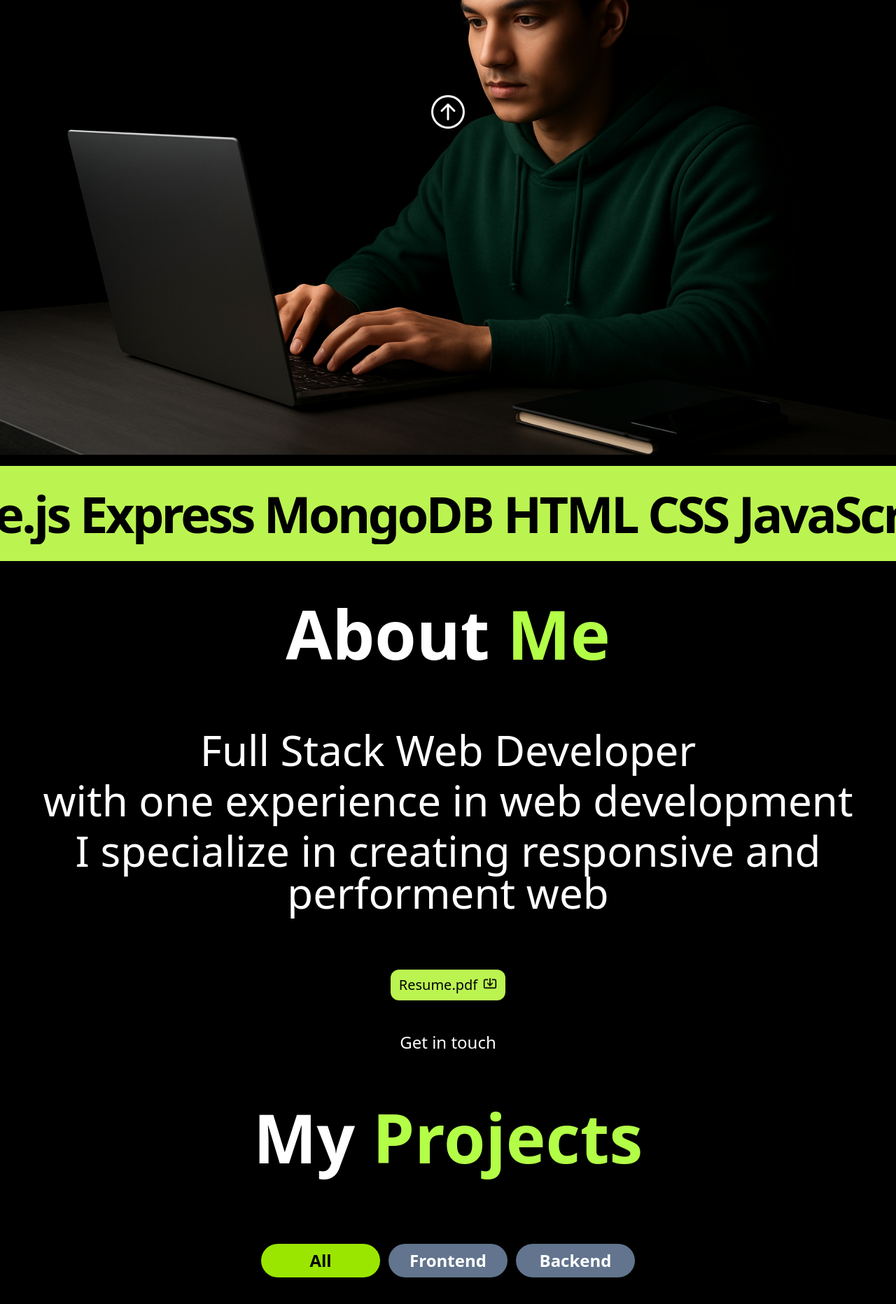
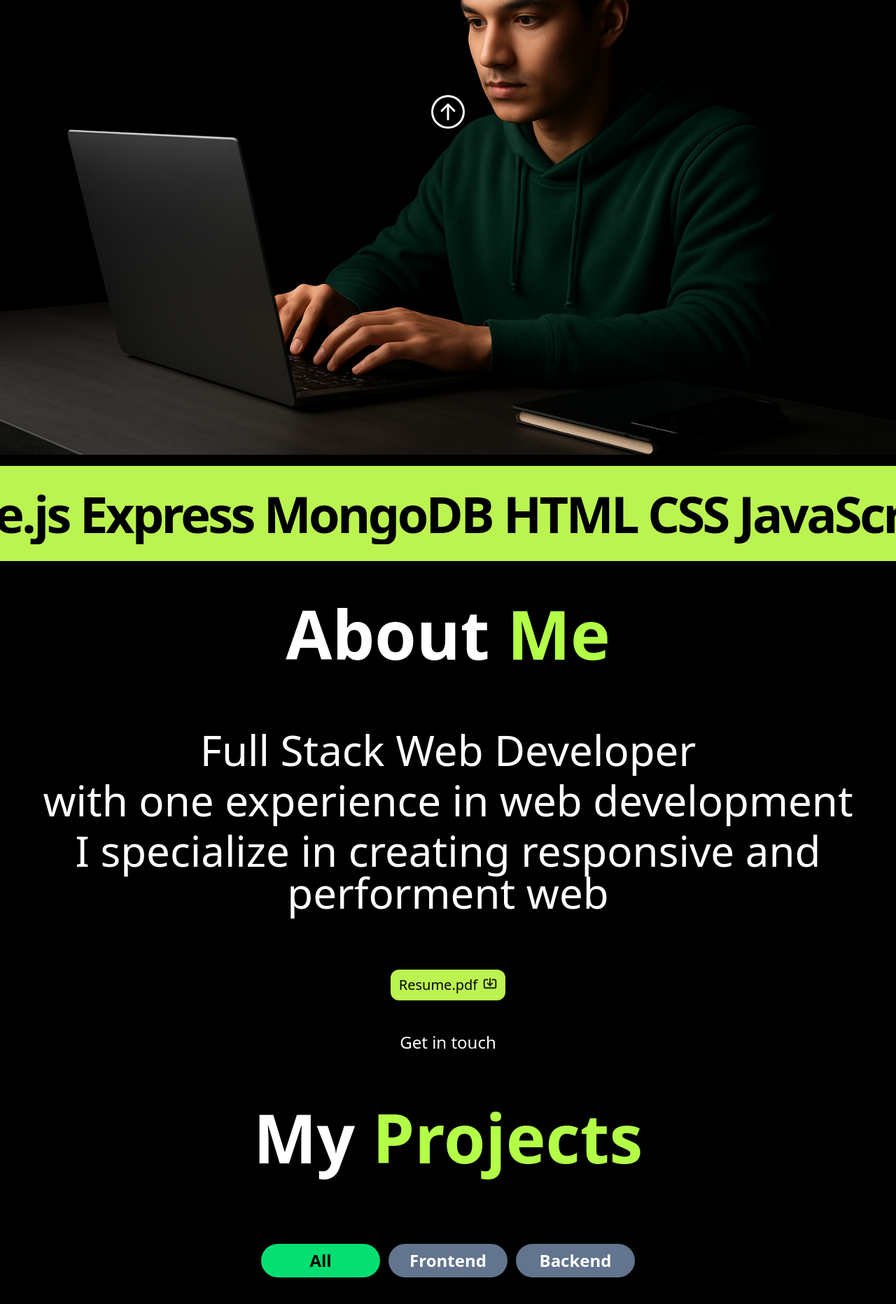
Before and after one commit to Sayed-Abulfazl/Abulfazl-Portfolio, a Next.js app: page / in a window 1280 px wide. Shown: the part 600-2464 px from the top of the page at 70% size. Built offline with nearby package versions, Linux system fonts and the light colour scheme.

Commit message:
6
update6

```diff
--- a/app/components/Contact.tsx
+++ b/app/components/Contact.tsx
@@ -28,7 +28,7 @@ export default function Contact(){
                 ))}
             </div>
             <p className="my-8 text-center text-gray-400">
-               &copy; compileTab All rights reserved
+               &copy; Abulfazl All rights reserved {new Date().getFullYear()}
             </p>
         </section>
     )
--- a/app/components/Hero.tsx
+++ b/app/components/Hero.tsx
@@ -1,26 +1,31 @@
+'use client'
 
+import { useState } from "react";
 import useTheme from "../context/useTheme"
 
 import { motion } from "framer-motion";
+import Picture from "./Picture";
 
 const container = {
-        hidden : { opacity : 0 },
-        visible : {
-            opacity : 1,
-            transition : {
-                staggerChildren : 0.3,
-                delayChildren : 0.2,
+    hidden: { opacity: 0 },
+    visible: {
+        opacity: 1,
+        transition: {
+            staggerChildren: 0.3,
+            delayChildren: 0.2,
         },
     },
 };
 
 const child = {
-        hidden : { opacity : 0 , y : -30 },
-        visible : { opacity : 1 , y : 0 , transition : { duration : 0.6 } }
+    hidden: { opacity: 0, y: -30 },
+    visible: { opacity: 1, y: 0, transition: { duration: 0.6 } }
 }
 
 export default function Hero() {
     const { mode, scrollToSection } = useTheme();
+
+    const [image, setImage] = useState(null);
 
     return (
         <motion.div
@@ -53,12 +58,12 @@ export default function Hero() {
             >
                 <a
                     href="#projects"
-                    onClick={(e) => scrollToSection(e,'projects')}
+                    onClick={(e) => scrollToSection(e, 'projects')}
                     className={`px-3 py-1 lg:text-xl ${mode === 'dark' ? "bg-lime-300 text-black hover:bg-lime-400" : "bg-orange-700 text-white hover:bg-orange-800"} font-bold rounded-xl`}
                 >View my works</a>
             </motion.div>
             <motion.div
-                className='w-full'
+                className='w-full cursor-pointer'
                 variants={child}
             >
                 {
@@ -67,6 +72,7 @@ export default function Hero() {
                             src="/abulfazlDK.png"
                             alt="Abulfazl"
                             className='mt-8 w-full object-cover h-auto'
+                            onClick={() => setImage('/abulfazlDK.png')}
                         />
                     )
                 }
@@ -76,10 +82,15 @@ export default function Hero() {
                             src="/abulfazlLG.png"
                             alt="Abulfazl"
                             className='mt-8 w-full object-cover h-auto'
+                            onClick={() => setImage('/abulfazlLG.png')}
                         />
                     )
                 }
             </motion.div>
+            {
+                image &&
+                <Picture image={image} setImage={setImage} />
+            }
         </motion.div>
     )
 }
--- a/app/components/Projects.tsx
+++ b/app/components/Projects.tsx
@@ -33,7 +33,7 @@ export default function Projects() {
                 {categories.map((cat, i) => (
                     <span
                         key={i}
-                        className={`cursor-pointer TD500 FCC lg:w-[170px] w-[100px] lg:text-2xl font-semibold ${cat === activeCategory ? 'bg-lime-400 text-black' : mode === 'dark' ? 'bg-slate-500' : "bg-slate-200"} rounded-full py-2`}
+                        className={`cursor-pointer TD500 FCC lg:w-[170px] w-[100px] lg:text-2xl font-semibold ${cat === activeCategory ? 'bg-green-400 text-black' : mode === 'dark' ? 'bg-slate-500' : "bg-slate-200"} rounded-full py-2`}
                         onClick={() => setActiveCategory(cat)}
                     > {cat} </span>
                 ))}
--- a/app/page.tsx
+++ b/app/page.tsx
@@ -25,14 +25,16 @@ export default function Home() {
       <Works />
       <Contact />
 
+      <div className="w-full FCC">
         <a
           href=""
-        className={`fixed FCC animate-bounce z-80 lg:text-5xl bottom-3  w-full text-3xl  ${mode === 'dark' ? 'text-white' : "text-black"}`}
+          className={`fixed animate-bounce z-80 lg:text-5xl bottom-3 text-3xl  ${mode === 'dark' ? 'text-white' : "text-black"}`}
           onClick={(e) => scrollToSection(e, 'home')}
         >
           <BsArrowUpCircle
           />
         </a>
       </div>
+    </div>
   )
 }
```
Lines whose indentation alone changed are shown as unchanged.
